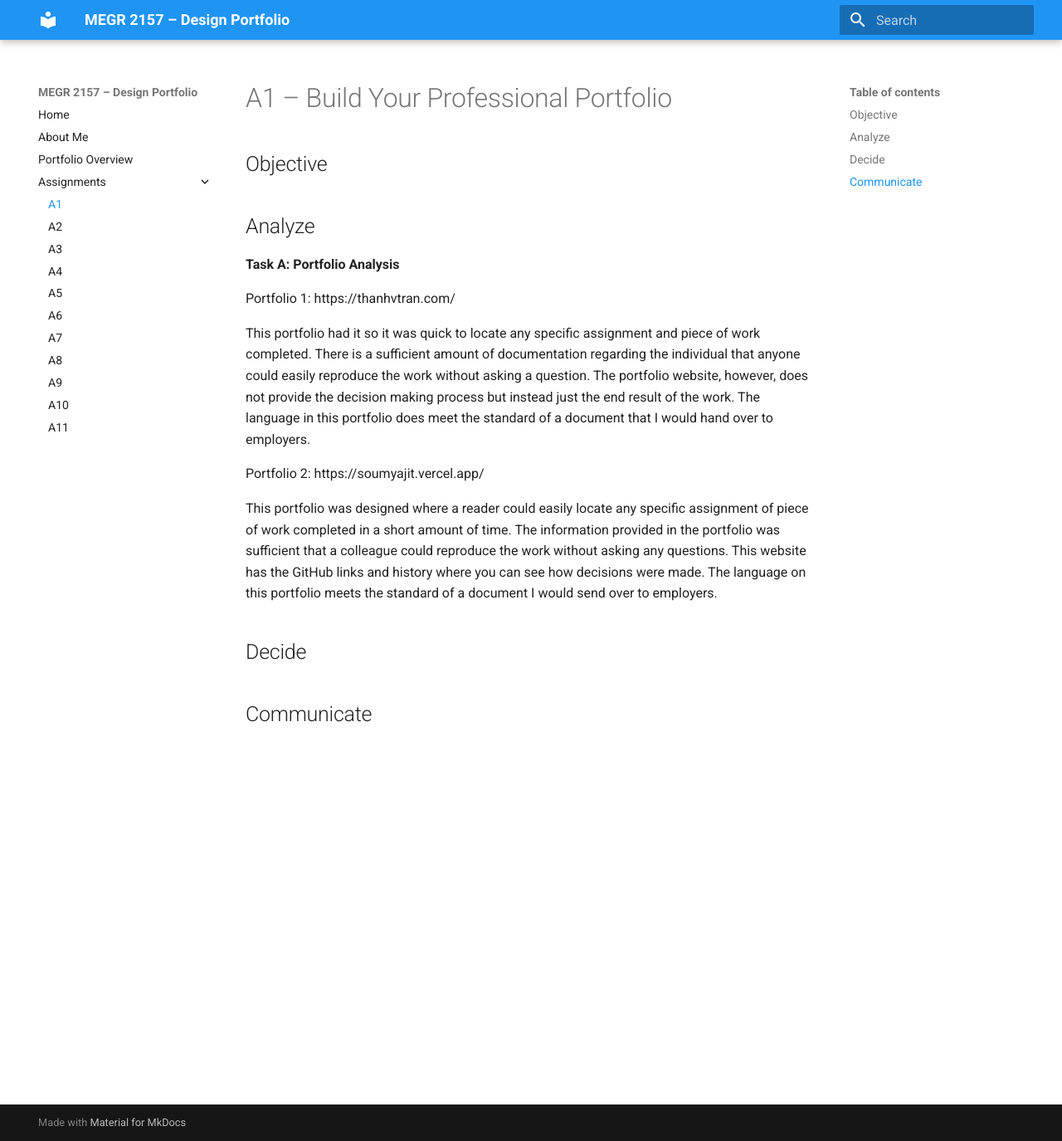
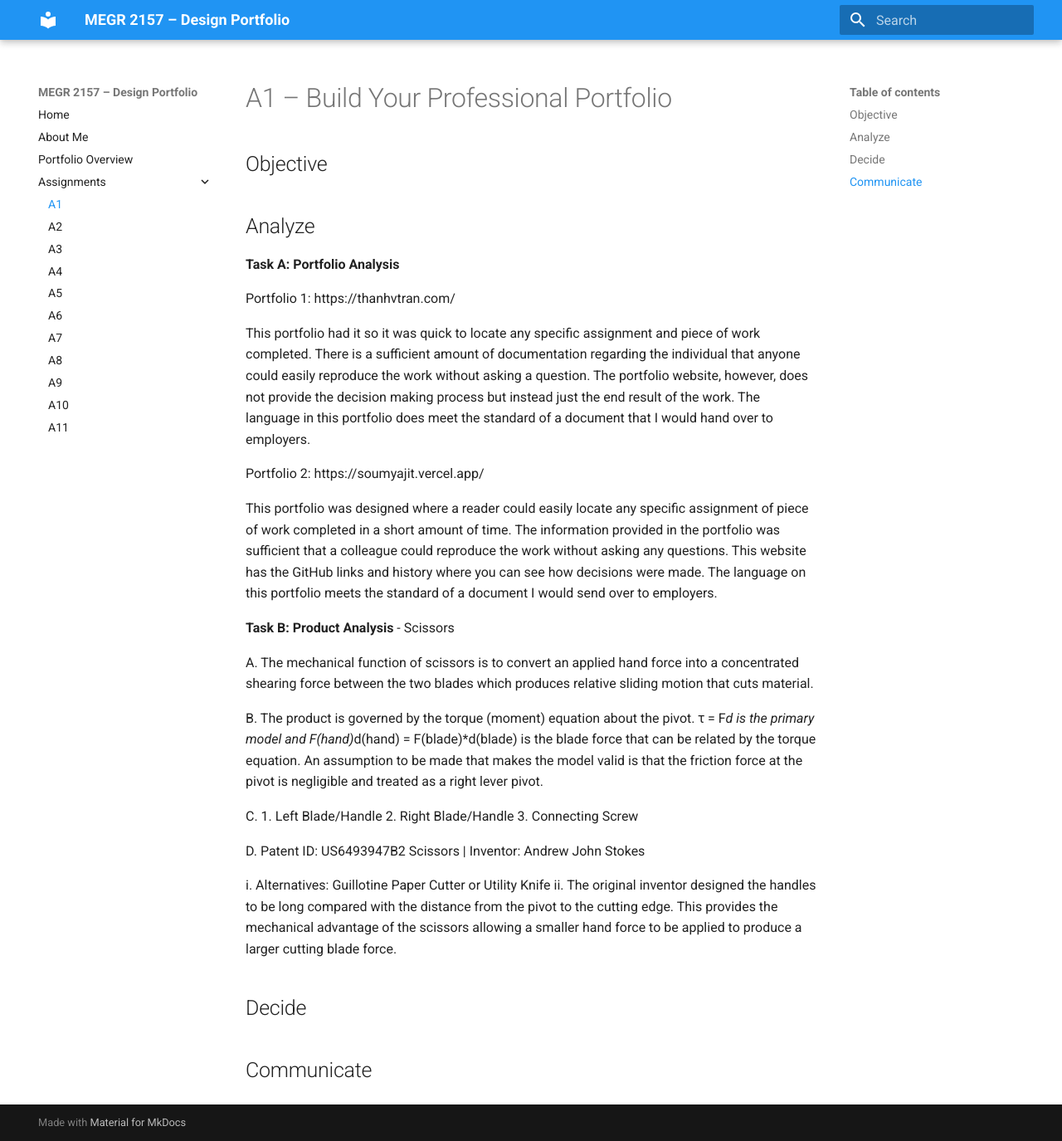
Before and after one commit to AidenGrake/megr2157-portfolio, an MkDocs documentation site: the page built from docs/assignments/A01/index.md, in a window 1280 px wide and 1375 px high. Shown: the whole window at 83% size. Built offline with MkDocs 1.6.1 and Material for MkDocs 9.7.7, drawn with Linux system fonts in a browser that asks for light colours.

Commit message:
Update index.md

```diff
--- a/docs/assignments/A01/index.md
+++ b/docs/assignments/A01/index.md
@@ -14,6 +14,23 @@ Portfolio 2: https://soumyajit.vercel.app/
 
 This portfolio was designed where a reader could easily locate any specific assignment of piece of work completed in a short amount of time. The information provided in the portfolio was sufficient that a colleague could reproduce the work without asking any questions. This website has the GitHub links and history where you can see how decisions were made. The language on this portfolio meets the standard of a document I would send over to employers.
 
+**Task B: Product Analysis** - Scissors
+
+A. The mechanical function of scissors is to convert an applied hand force into a concentrated shearing force between the two blades which produces relative sliding motion that cuts material.
+
+B. The product is governed by the torque (moment) equation about the pivot. τ = F*d is the primary model and F(hand)*d(hand) = F(blade)*d(blade) is the blade force that can be related by the torque equation. An assumption to be made that makes the model valid is that the friction force at the pivot is negligible and treated as a right lever pivot.
+
+C.
+1. Left Blade/Handle
+2. Right Blade/Handle
+3. Connecting Screw
+
+D.
+Patent ID: US6493947B2 Scissors | Inventor: Andrew John Stokes
+
+i. Alternatives: Guillotine Paper Cutter or Utility Knife
+ii. The original inventor designed the handles to be long compared with the distance from the pivot to the cutting edge. This provides the mechanical advantage of the scissors allowing a smaller hand force to be applied to produce a larger cutting blade force.
+
 ## Decide
 
 
```
